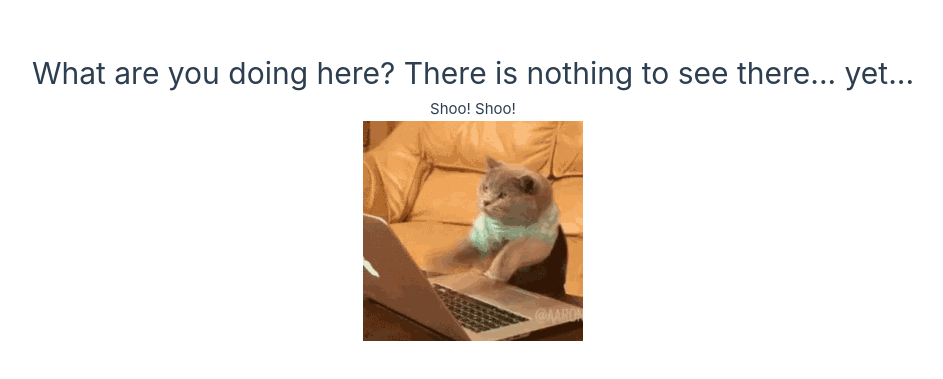
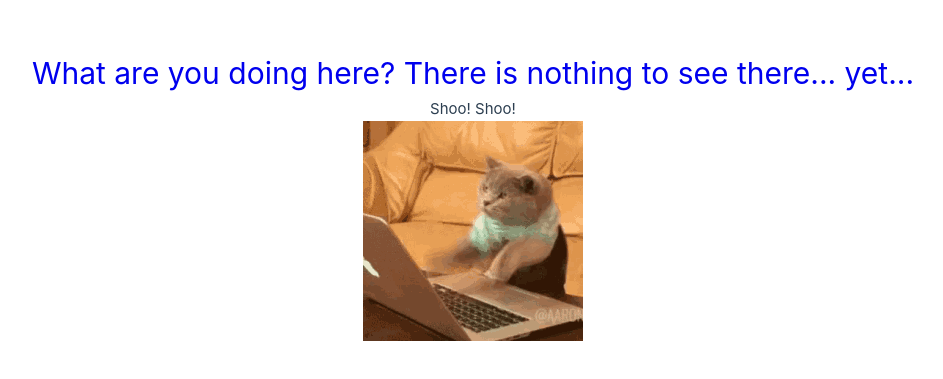
Before and after one commit to MikaChueWaye/mi-portfolio, a Vue app: page / in a window 1280 px wide. Shown: the part 205-584 px from the top of the page, without its empty margins (167-1110 px from the left). Built offline with nearby package versions, Linux system fonts and the light colour scheme.

Commit message:
feat: remove ugly default link tag css and add middle click animation on link

```diff
--- a/src/assets/css/base.css
+++ b/src/assets/css/base.css
@@ -56,6 +56,11 @@
   box-sizing: border-box;
   margin: 0;
   font-weight: normal;
+  text-decoration: none;
+}
+
+a:visited {
+  color: inherit;
 }
 
 body {
--- a/src/assets/js/animations.js
+++ b/src/assets/js/animations.js
@@ -111,6 +111,10 @@ document.addEventListener('DOMContentLoaded', function () {
       linkTrailerClickAnimation.play()
     }
 
+    link.onauxclick = function () {
+      linkTrailerClickAnimation.play()
+    }
+
     link.onmouseover = function () {
       trailerIcon.style.opacity = 1
       trailerIcon.style.scale = 2.3
--- a/src/views/NotDefinedView.vue
+++ b/src/views/NotDefinedView.vue
@@ -1,6 +1,8 @@
 <template>
   <div class="centered-text">
-    <h1 class="link">What are you doing here? There is nothing to see there... yet...</h1>
+    <a href="https://www.youtube.com/watch?v=dQw4w9WgXcQ"
+      ><h1 class="link">What are you doing here? There is nothing to see there... yet...</h1></a
+    >
     <p>Shoo! Shoo!</p>
     <img
       src="/src/assets/img/cat-computer.gif"
```
Also changed, not shown: src/assets/css/main.css (+4 -4 lines).
